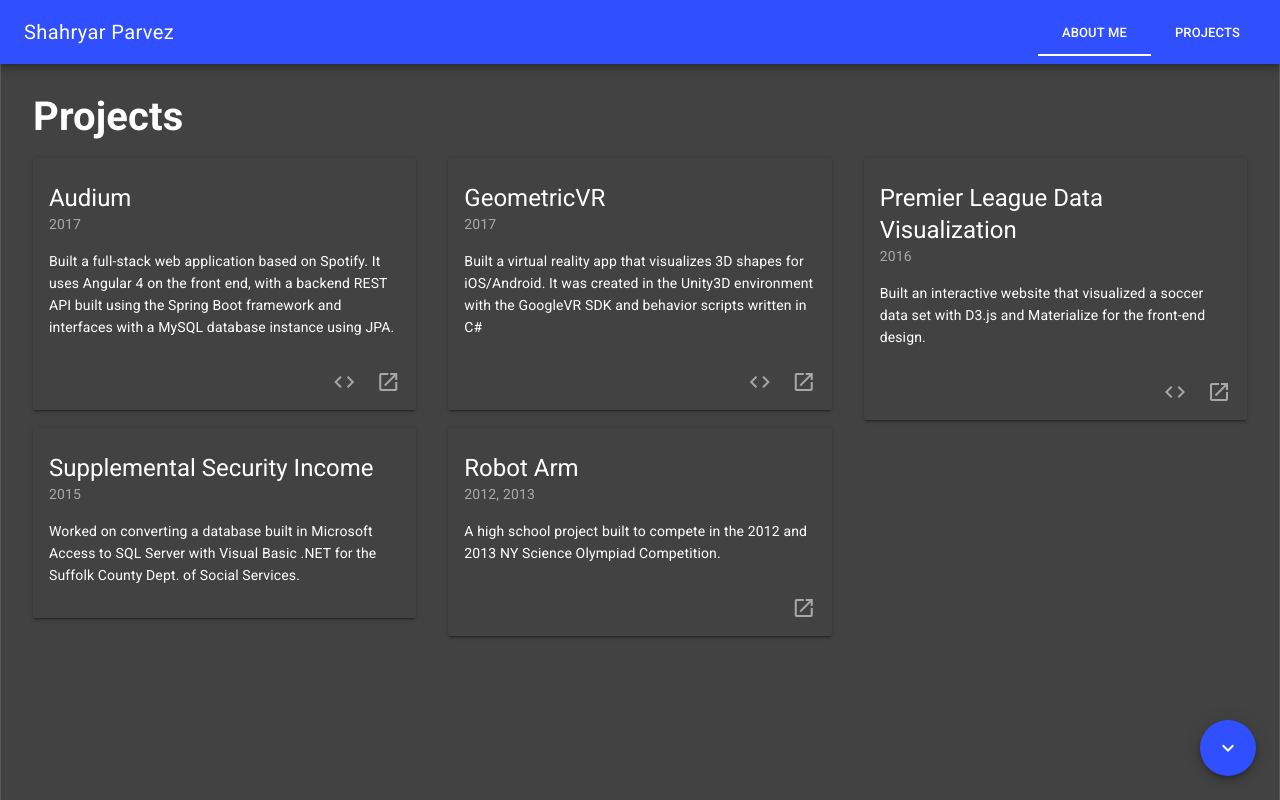
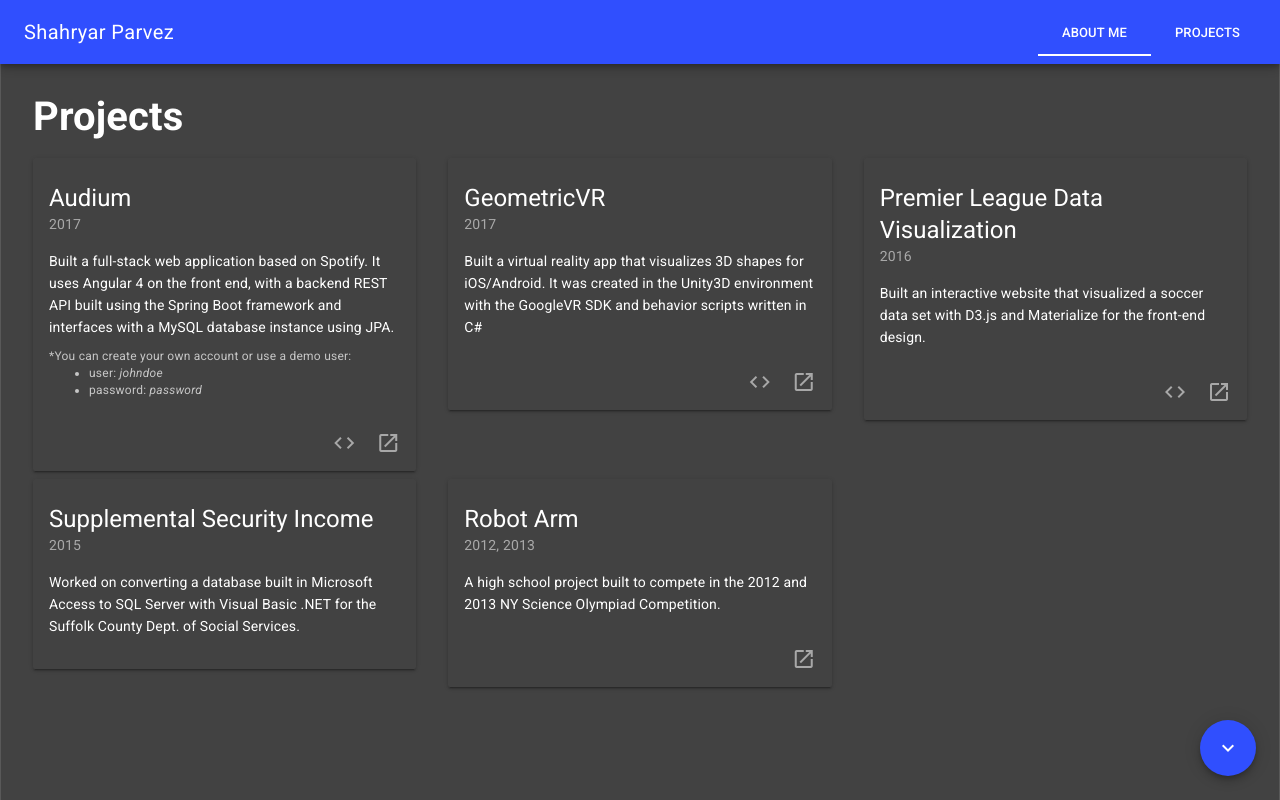
Before and after one commit to ssparvez/profile, a Vue app: page /projects in a window 1280 px wide. Built offline with nearby package versions, Linux system fonts and the light colour scheme.

Commit message:
added login deets for audium

```diff
--- a/src/components/Projects.vue
+++ b/src/components/Projects.vue
@@ -14,6 +14,13 @@
           </md-card-header>
           <md-card-content>
             {{project.description}}
+            <div v-if="project.name == 'Audium'" class="md-caption" style="margin-top: 10px;">
+              *You can create your own account or use a demo user:
+              <ul style="margin: 0px;">
+                <li>user: <em>johndoe</em></li>
+                <li>password: <em>password</em></li>
+              </ul>
+            </div>
           </md-card-content>
           <md-card-actions >
             <md-button v-if="project.codeURL" v-bind:href="project.codeURL" target="_blank" class="md-icon-button">
```
